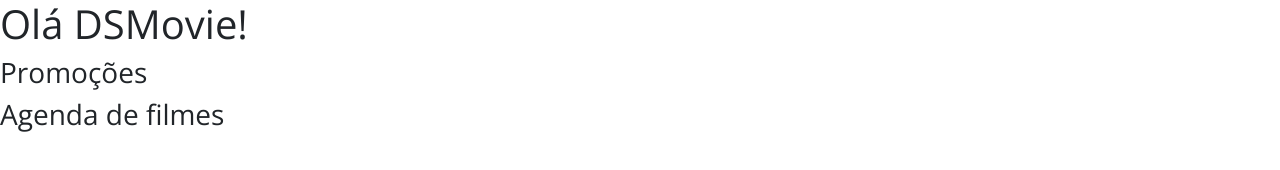
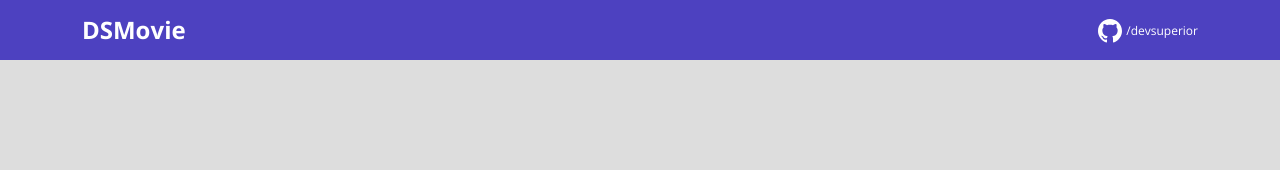
Before and after one commit to Carioca021/dsmovie, a plain HTML site: page index.html in a window 1280 px wide. Drawn offline with nearby package versions, Linux system fonts and the light colour scheme.

Commit message:
Barra superior PARTE2

```diff
--- a/css/styles.css
+++ b/css/styles.css
@@ -1,4 +1,59 @@
 @import url('https://fonts.googleapis.com/css2? family= Open+Sans:wght@300;400;700 & display=swap');
+
+:root{
+    --bg-gray: #ddd;
+    --color-primary:#4D41C0;
+    --white:#FFFFFF;
+}
+
 *{
+    margin: 0;
+    box-sizing: border-box;
     font-family: 'Open Sans', sans-serif;
 }
+
+
+h1, h2, h3, h4, h5, h6{
+    margin: 0;
+}
+
+  html, body{
+      background-color:var(--bg-gray);
+  }
+header{
+    background-color:var(--color-primary);
+    color:var(--white);
+    height: 60px;
+    display: flex;
+    align-items: center;
+}
+
+nav{
+    display: flex;
+    align-items: center;
+    justify-content: space-between;
+}
+ nav h1{
+     font-size: 24px;
+     font-weight: 700;
+ }
+nav a {
+    font-size: 12px;
+    font-weight: 400;
+}
+
+
+
+a, a:hover {
+    text-decoration: none;
+    color: unset;
+}
+
+.dsmovie-contact-container {
+    display: flex;
+    align-items: center;
+
+}
+.dsmovie-contact-container img {
+    margin-rigth: 10px;
+}
--- a/index.html
+++ b/index.html
@@ -1,5 +1,6 @@
 <!DOCTYPE html>
 <html lang="pt-br">
+
 <head>
     <meta charset="UTF-8">
     <meta http-equiv="X-UA-Compatible" content="IE=edge">
@@ -7,13 +8,22 @@
     <title>DSMovie</title>
 
 
-    <link href="https://cdn.jsdelivr.net/npm/bootstrap@5.2.0-beta1/dist/css/bootstrap.min.css" rel="stylesheet" integrity="sha384-0evHe/X+R7YkIZDRvuzKMRqM+OrBnVFBL6DOitfPri4tjfHxaWutUpFmBp4vmVor" crossorigin="anonymous">
+    <link href="https://cdn.jsdelivr.net/npm/bootstrap@5.2.0-beta1/dist/css/bootstrap.min.css" rel="stylesheet"
+        integrity="sha384-0evHe/X+R7YkIZDRvuzKMRqM+OrBnVFBL6DOitfPri4tjfHxaWutUpFmBp4vmVor" crossorigin="anonymous">
 
-<link rel="stylesheet" href="css/styles.css">
+    <link rel="stylesheet" href="css/styles.css">
 </head>
+
 <body>
-    <h1>Olá DSMovie!</h1>
-    <h3>Promoções</h3>
-    <h3>Agenda de filmes</h3>
+    <header>
+        <nav class="container">
+            <h1>DSMovie</h1>
+            <div>
+                <img src="img/github.svg" alt="Github">
+                <a href="https://github.com/devsuperior"> /devsuperior </a>
+            </div>
+        </nav>
+    </header>
 </body>
+
 </html>
```
Also changed, not shown: img/github.svg (added).
